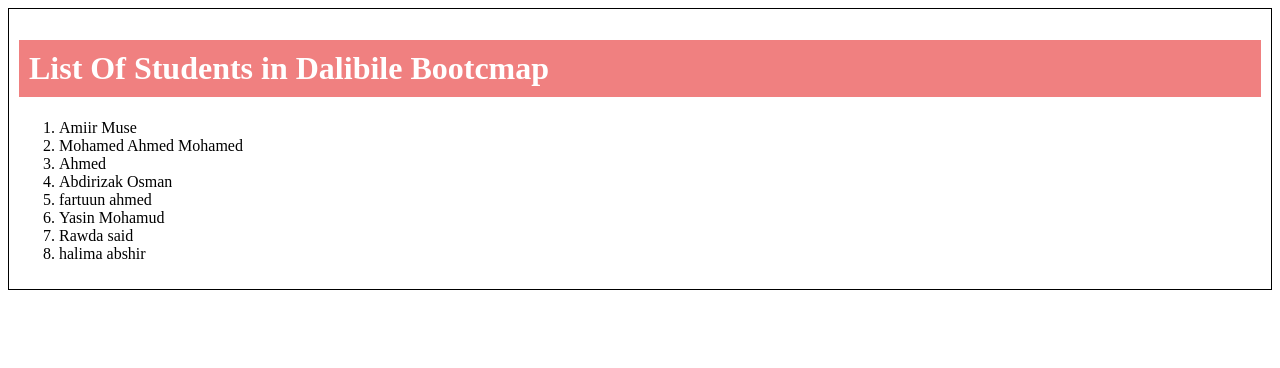
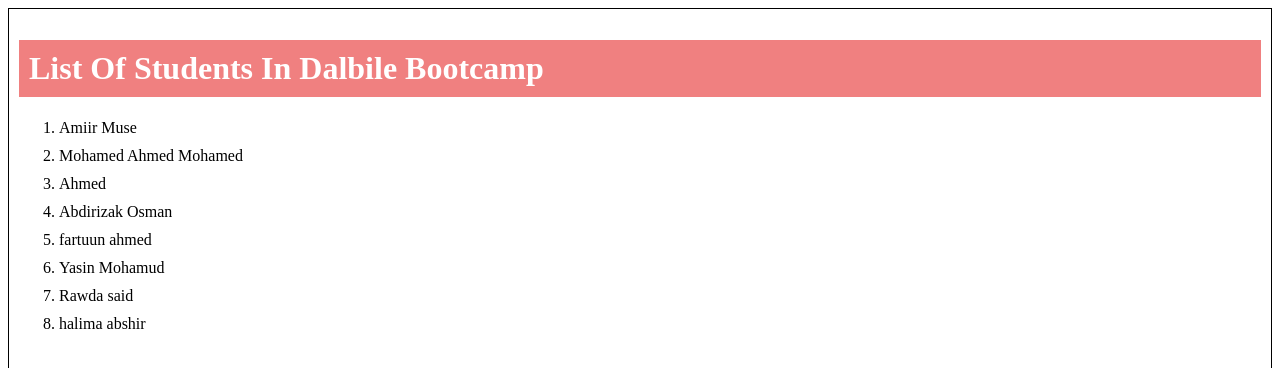
Before and after one commit to ENG-AMIIR-MUSE/list-std-irise, a plain HTML site: page index.html in a window 1280 px wide. Shown: the top 368 px of the page. Drawn offline with Linux system fonts and the light colour scheme.

Commit message:
chnaged the style and  title

```diff
--- a/index.html
+++ b/index.html
@@ -1,5 +1,6 @@
 <!DOCTYPE html>
 <html lang="en">
+
 <head>
     <meta charset="UTF-8" />
     <meta name="viewport" content="width=device-width, initial-scale=1.0" />
@@ -11,13 +12,20 @@
         color: white;
         padding: 10px;
     }
+
     body {
         border: 1px solid black;
         padding: 10px;
+        height: 100vh;
+
+    }
+    ol li{
+        margin-bottom: 10px;
     }
 </style>
+
 <body>
-    <h1>List Of Students in Dalibile Bootcmap</h1>
+    <h1>List Of Students In Dalbile Bootcamp</h1>
 
     <ol>
         <li>Amiir Muse</li>
@@ -30,4 +38,5 @@
         <li>halima abshir</li>
     </ol>
 </body>
+
 </html>
```
Lines whose indentation alone changed are shown as unchanged.
